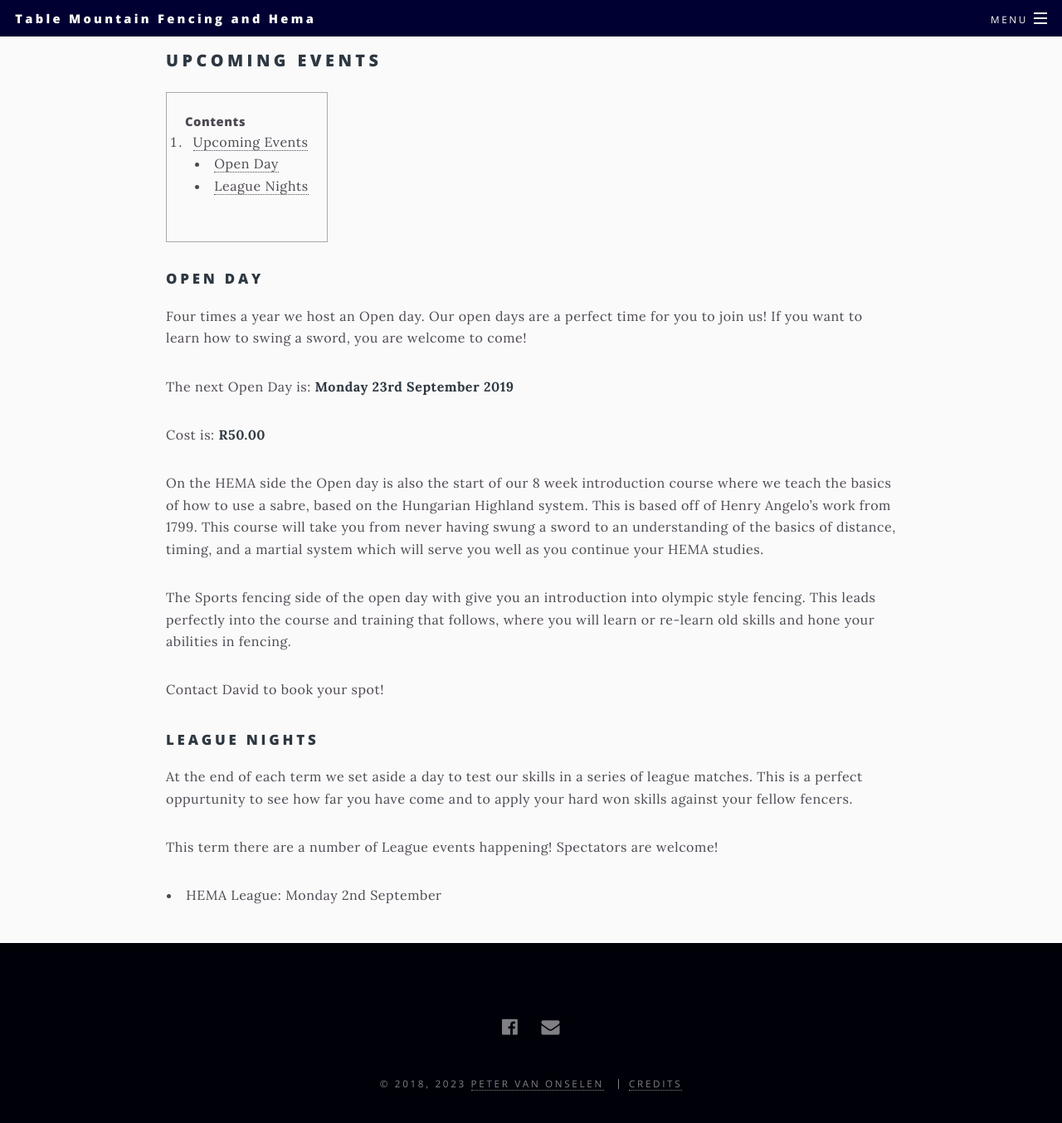
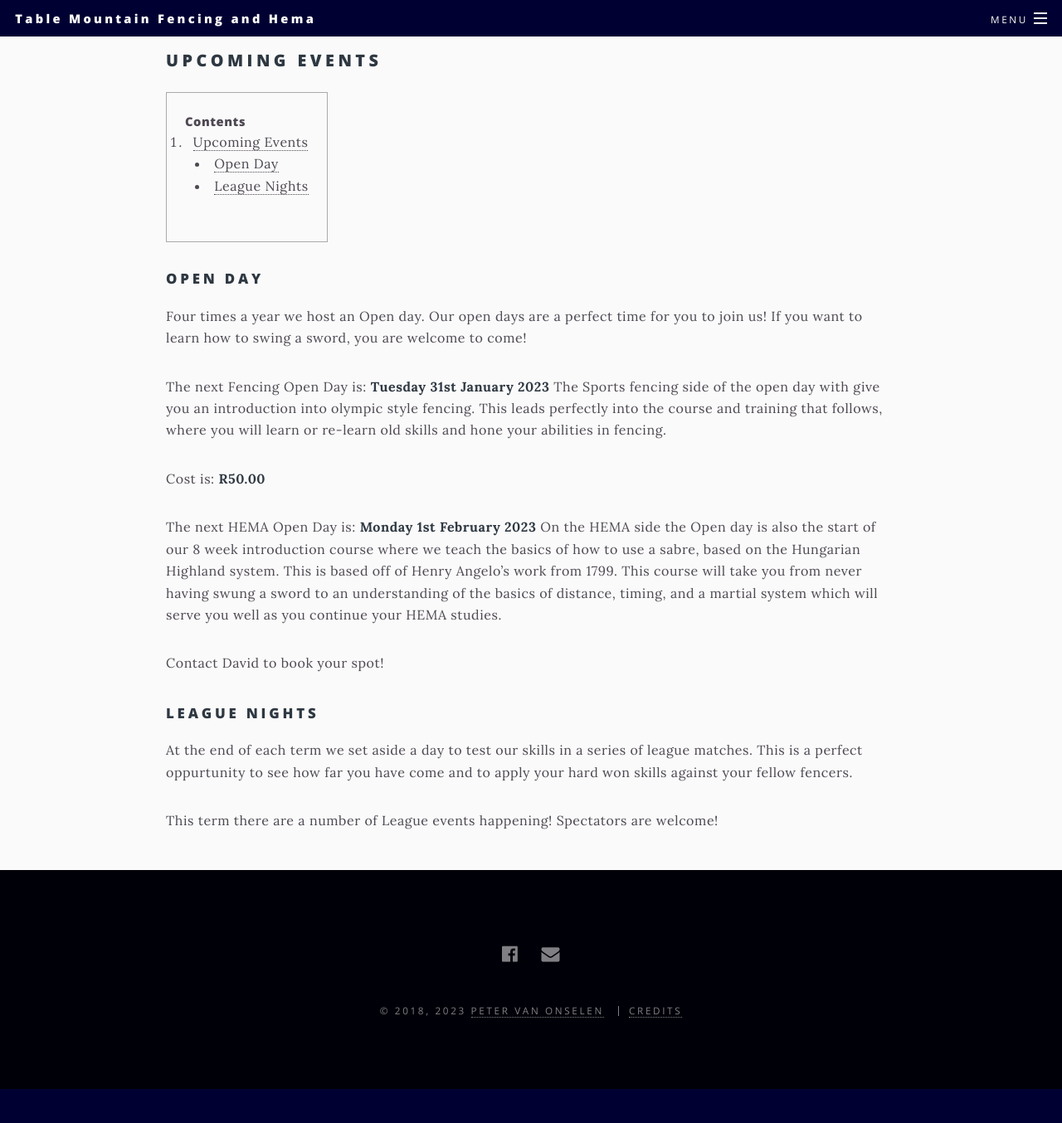
Before and after one commit to table-mountain-hema/table-mountain-hema.github.io, a Jekyll site: the page built from _pages/events.md, in a window 1280 px wide and 1400 px high, scrolled down 319 px. Shown: the top 1354 px of the window at 83% size. Built offline with Jekyll 4.4.1, drawn with Linux system fonts in a browser that asks for light colours; after the commit the page ends 1632 px from its top, so only the background shows below that.

Commit message:
changed open day event dates

```diff
--- a/_pages/events.md
+++ b/_pages/events.md
@@ -4,7 +4,7 @@ title: Upcoming Events
 permalink: /events
 layout: page
 excerpt: We have a number of events through out the year. All are welcome to join us on our Open Days to get a taste and sense of what we do. Please contact us to book your place in the Open day session!
-highlight: Our next open day is on the 23rd of September 2019. Please contact David to book your spot!
+highlight: Our next fencing open day is on the 31st of January 2023. Our next HEMA open day is on the 1st of February. Please contact David to book your spot!
 image: events.jpg
 background-image: fencing_banner.jpg
 ---
@@ -18,13 +18,14 @@ background-image: fencing_banner.jpg
 
 Four times a year we host an Open day. Our open days are a perfect time for you to join us! If you want to learn how to swing a sword, you are welcome to come!
 
-The next Open Day is: **Monday 23rd September 2019**
+The next Fencing Open Day is: **Tuesday 31st January 2023**
+The Sports fencing side of the open day with give you an introduction into olympic style fencing. This leads perfectly into the course and training that follows, where you will learn or re-learn old skills and hone your abilities in fencing.
 
 Cost is: **R50.00**
 
+The next HEMA Open Day is: **Monday 1st February 2023**
 On the HEMA side the Open day is also the start of our 8 week introduction course where we teach the basics of how to use a sabre, based on the Hungarian Highland system. This is based off of Henry Angelo's work from 1799. This course will take you from never having swung a sword to an understanding of the basics of distance, timing, and a martial system which will serve you well as you continue your HEMA studies.
 
-The Sports fencing side of the open day with give you an introduction into olympic style fencing. This leads perfectly into the course and training that follows, where you will learn or re-learn old skills and hone your abilities in fencing.
 
 Contact David to book your spot!
 
@@ -33,5 +34,3 @@ Contact David to book your spot!
 At the end of each term we set aside a day to test our skills in a series of league matches. This is a perfect oppurtunity to see how far you have come and to apply your hard won skills against your fellow fencers.
 
 This term there are a number of League events happening! Spectators are welcome!
-
-* HEMA League: Monday 2nd September
```
Also changed, not shown: Gemfile.lock.
